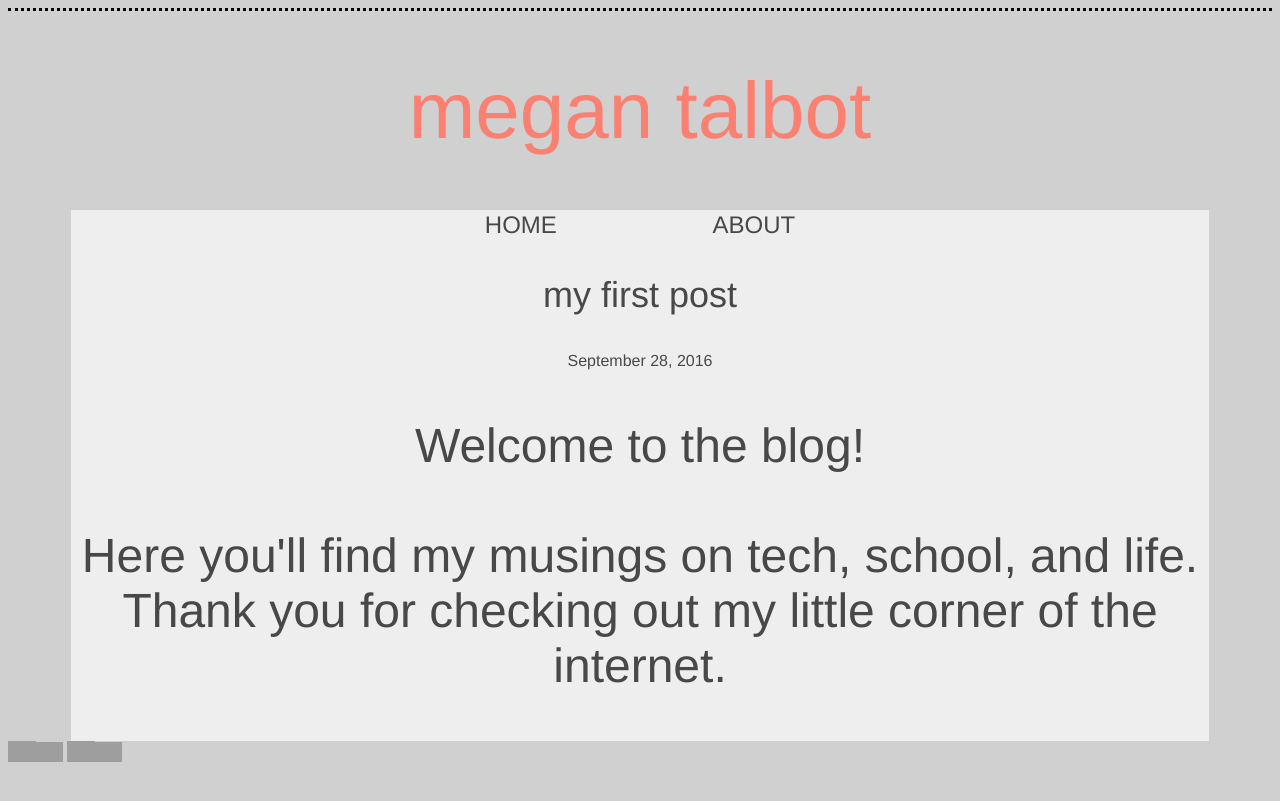
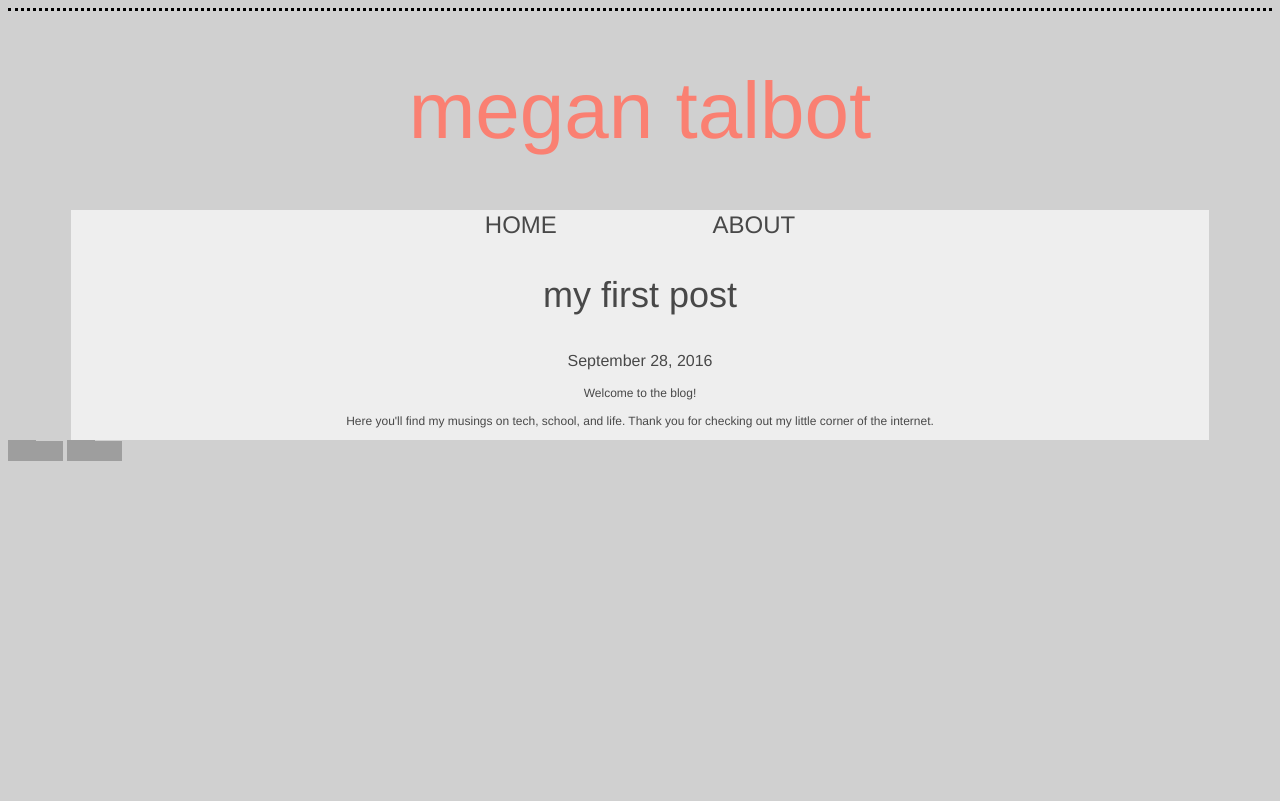
Before and after one commit to meganft/meganft.github.io, a Jekyll site: the page built from _posts/2016-09-28-my-first-post.html, in a window 1280 px wide. Shown: the top 801 px of the page. Built offline with Jekyll 4.4.1, drawn with Linux system fonts in a browser that asks for light colours; grey boxes are pictures that could not be loaded.

```diff
--- a/css/styles.css
+++ b/css/styles.css
@@ -81,5 +81,5 @@
 #blog-head {
   font: Helvetica Neue;
   font-weight: lighter;
-  font-size: 3em;
+  font-size: .75em;
 }
```
